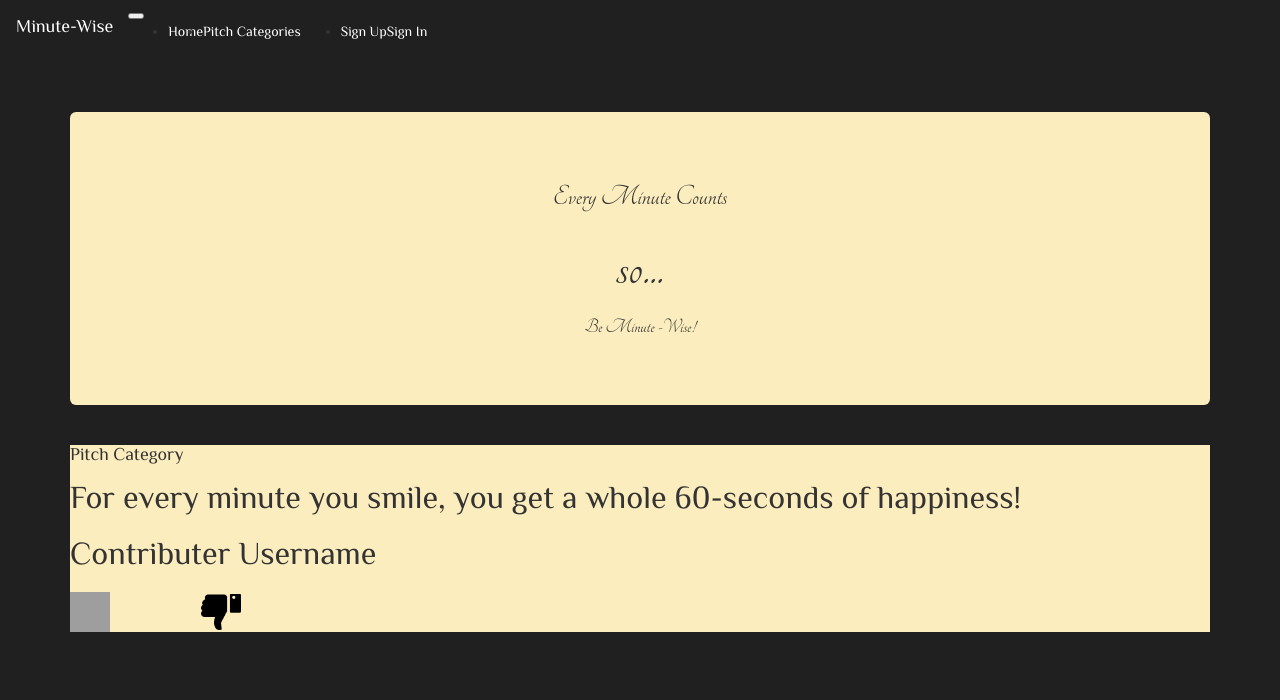
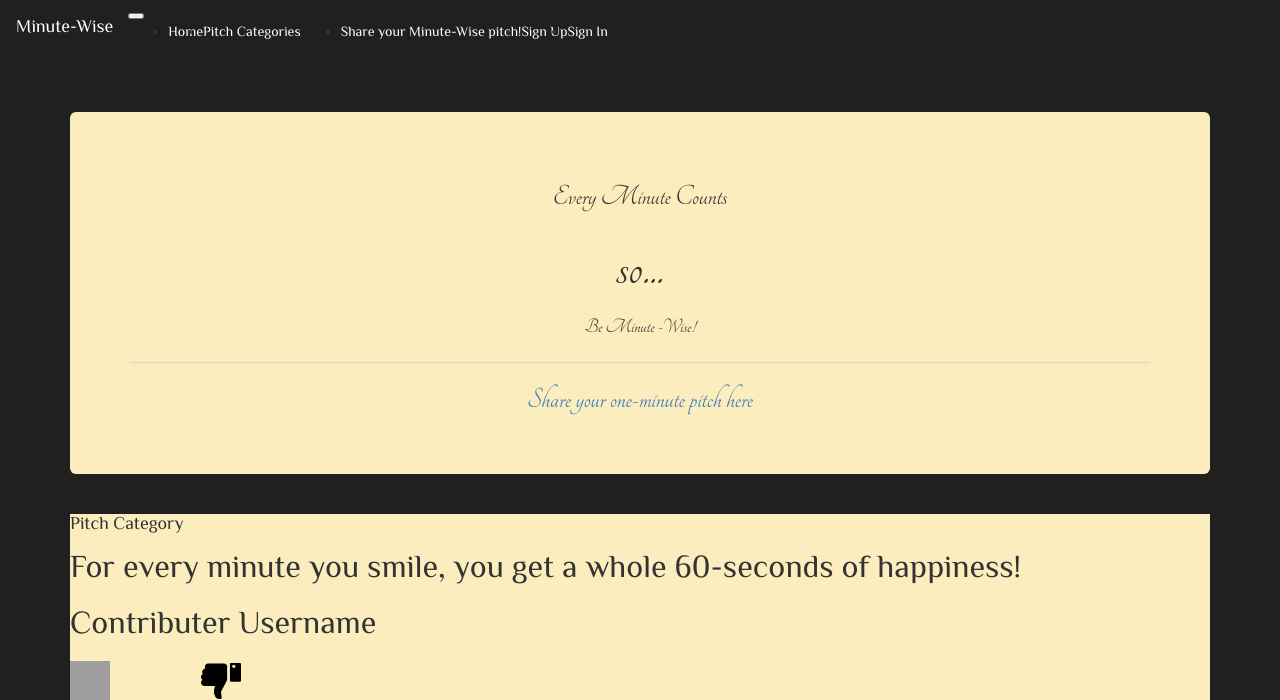
Before and after one commit to RkNyra/Minute-Wise, a Python web app: template app/templates/index.html in a window 1280 px wide. Shown: the top 700 px of the page. Run offline with Jinja, Linux system fonts and the light colour scheme; the template is opened without the code that fills it, so the values that code supplies are empty; some libraries are stand-ins or nearby versions; some web fonts are replaced; grey boxes are pictures that could not be loaded.

Commit message:
move the sign up and sign in forms from the main blueprint to the auth blueprint as per the proper application structure convention

```diff
--- a/app/auth/__init__.py
+++ b/app/auth/__init__.py
@@ -1,3 +1,3 @@
-# from flask import Blueprint
-# auth = Blueprint('auth',__name__)
-# from . import views
+from flask import Blueprint
+auth = Blueprint('auth',__name__)
+from . import views
--- a/app/templates/navbar.html
+++ b/app/templates/navbar.html
@@ -43,11 +43,15 @@
       </li>
     </ul>
     <ul class="navbar-nav ml-auto">
+
+      <!-- Share your pitch -->
+      <li class="nav-item"><a class="nav-link" href="{{url_for('auth.signUp', _anchor='regForm')}}"> Share your Minute-Wise pitch! </a></li>
+
       <!-- Sign Up -->
-      <li class="nav-item"><a class="nav-link" href="{{url_for('main.signUp', _anchor='regForm')}}"> Sign Up </a></li>
+      <li class="nav-item"><a class="nav-link" href="{{url_for('auth.signUp', _anchor='regForm')}}"> Sign Up </a></li>
 
       <!-- Sign In -->
-      <li class="nav-item"><a class="nav-link" href="{{url_for('main.signIn', _anchor='loginForm')}}"> Sign In </a></li>
+      <li class="nav-item"><a class="nav-link" href="{{url_for('auth.signIn', _anchor='loginForm')}}"> Sign In </a></li>
     </ul>
   </div>
   </div>
@@ -59,5 +63,7 @@
     <h2>Every Minute Counts</h2>
     <h1>so...</h1>
     <p class="display-4">Be Minute -Wise!</p>
+    <hr>
+    <h2> <a href="/" >Share your one-minute pitch here</a></h2>
   </div>
 </div>
```
Also changed, not shown: app/__init__.py (+11 -1 lines), app/auth/forms.py (+18 -0 lines), app/auth/views.py (+23 -8 lines), app/main/forms.py (deleted, +0 -18 lines), app/main/views.py (+2 -21 lines), app/templates/auth/signIn.html (renamed from app/templates/signIn.html), app/templates/auth/signUp.html (renamed from app/templates/signUp.html), tests/__init__.py (deleted).
